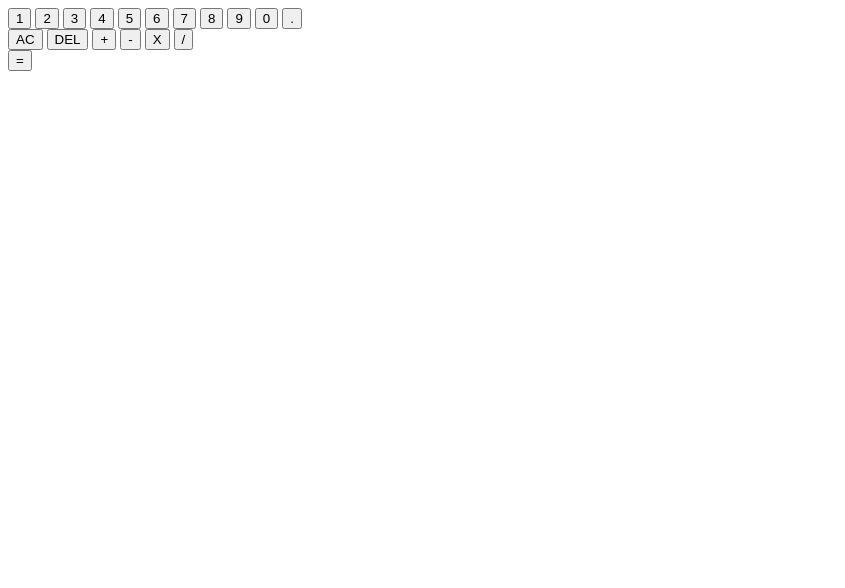
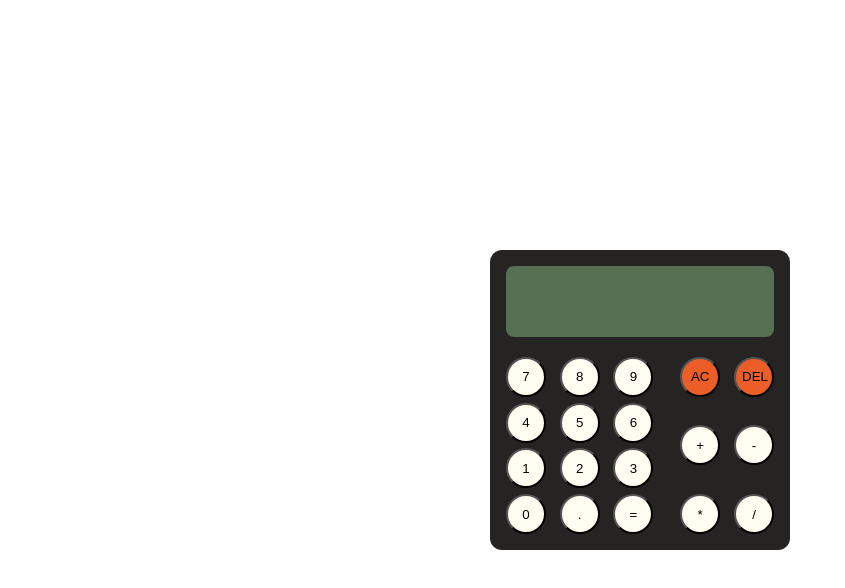
Before and after one commit to Moses-TM/odin-calculator, a plain HTML site: page index.html in a window 1280 px wide. Shown: the whole page, without its empty margins (0-845 px from the left). Drawn offline with Linux system fonts and the light colour scheme; a web font is replaced by a local one.

Commit message:
Refactor HTML structure and add CSS styles for calculator buttons and display

```diff
--- a/index.html
+++ b/index.html
@@ -4,36 +4,42 @@
     <meta charset="UTF-8">
     <meta name="viewport" content="width=device-width, initial-scale=1.0">
     <link rel="stylesheet" href="./styles.css">
-    <script src="./main.js"></script>
+    <link href="https://fonts.cdnfonts.com/css/seven-segment" rel="stylesheet">
+    <script src="./main.js" defer></script>
     <title>Calculator</title>
 </head>
 <body>
     <div id="container">
-        <div id="display"></div>
+        <div id="display">
+            <div id="input"></div>
+            <div id="output"></div>
+        </div>
 
-        <div id="buttons">
-            <div id="num-pad">
-                <button>1</button>
-                <button>2</button>
-                <button>3</button>
-                <button>4</button>
-                <button>5</button>
-                <button>6</button>
-                <button>7</button>
-                <button>8</button>
-                <button>9</button>
-                <button>0</button>
-                <button>.</button>
+        <div id="buttons-container">
+
+            <div id="num-pad-container">
+                <button class="button-style display">7</button>
+                <button class="button-style display">8</button>
+                <button class="button-style display">9</button>
+                <button class="button-style display">4</button>
+                <button class="button-style display">5</button>
+                <button class="button-style display">6</button>
+                <button class="button-style display">1</button>
+                <button class="button-style display">2</button>
+                <button class="button-style display">3</button>
+                <button class="button-style display">0</button>
+                <button class="button-style display">.</button>
+                <button class="button-style" id="equal">=</button>
             </div>
-            <div id="operator">
-                <button>AC</button>
-                <button>DEL</button>
-                <button id="add">+</button>
-                <button id="subtract">-</button>
-                <button id="multiply">X</button>
-                <button id="divide">/</button>
+            <div id="operator-container">
+                <button class="edit-button-style" id="clear">AC</button>
+                <button class="edit-button-style" id="delete">DEL</button>
+                <button class="button-style display" id="add">+</button>
+                <button class="button-style display"id="subtract">-</button>
+                <button class="button-style display" id="multiply">*</button>
+                <button class="button-style display" id="divide">/</button>
             </div>
-            <button id="equal">=</button>
+
         </div>
     </div>
 </body>
--- a/main.js
+++ b/main.js
@@ -0,0 +1,46 @@
+function add(num1, num2){
+    return num1 + num2;
+}
+
+function subtract(num1, num2){
+    return num1 - num2;
+}
+
+function multiply(num1, num2){
+    return num1 * num2;
+}
+
+function divide(num1, num2){
+    return num1 / num2;
+}
+
+const inputDisplay = document.getElementById('input')
+const outputDisplay = document.getElementById('output')
+const display = document.getElementById('display')
+const clearBtn = document.getElementById('clear')
+const deleteBtn = document.getElementById('delete')
+const equalBtn = document.getElementById('equal')
+const buttonDisplay = document.querySelectorAll('.display')
+
+function operate(){
+    //CLEAR BUTTON
+    clearBtn.addEventListener('click', () => {
+        inputDisplay.textContent = '';
+        outputDisplay.textContent = '';
+    })
+
+    //DELETE BUTTON
+    deleteBtn.addEventListener('click', () => {
+        let currentText = inputDisplay.textContent
+        inputDisplay.textContent = currentText.slice(0, -1)
+    })
+
+    //DISPLAY
+    buttonDisplay.forEach(btn => {
+        btn.addEventListener('click', () => {
+            inputDisplay.textContent += `${btn.textContent}`
+        })
+    })
+}
+
+operate();
--- a/styles.css
+++ b/styles.css
@@ -0,0 +1,95 @@
+body{
+    margin: 0;
+    padding: 0;
+    border: 0;
+    font-size: 100%;
+    height: 100vh;
+    display: flex;
+    justify-content: center;
+    align-items: center;
+	font: inherit;
+	vertical-align: baseline;
+    box-sizing: border-box;
+}
+
+#container{
+    display: flex;
+    flex-direction: column;
+    box-sizing: border-box;
+    margin: auto;
+    padding: 16px;
+    width: 300px;
+    height: 300px;
+    background-color: #252422;
+    border-radius: 12px;
+    font-size: 32px;
+}
+
+#display{
+    box-sizing: border-box;
+    width: 100%;
+    height: 30%;
+    border-radius: 8px;
+    background-color: #567152;
+    font-family: 'Seven Segment', sans-serif;
+    padding-left: 16px;
+    padding-right: 16px;
+}
+
+#input{
+    height: 50%;
+    overflow: hidden;
+    white-space: nowrap;
+    text-overflow: ellipsis;
+}
+
+#output{
+    height: 50%;
+    overflow: hidden;
+    white-space: nowrap;
+    text-overflow: ellipsis;
+}
+
+button{
+    cursor: pointer;
+     width: 40px;
+    height: 40px;
+    border-radius: 20px;
+    transition: transform 0.1s ease;
+}
+
+button:active {
+  transform: translateY(2px); /* Moves button down slightly when clicked */
+}
+
+#buttons-container{
+    display: flex;
+    justify-content: space-between;
+    height: 75%;
+    margin-top: 20px;
+}
+
+.button-style{
+    background-color: #fffcf2;
+}
+
+.edit-button-style{
+    background-color: #eb5e28;
+}
+
+#num-pad-container{
+    display: flex;
+    flex-wrap: wrap;
+    justify-content: space-between;
+    align-content:space-between;
+    width: 55%;
+    height: 100%;
+}
+
+#operator-container{
+    display: flex;
+    flex-wrap: wrap;
+    justify-content: space-between;
+    align-content:space-between;
+    width: 35%;
+}
```
